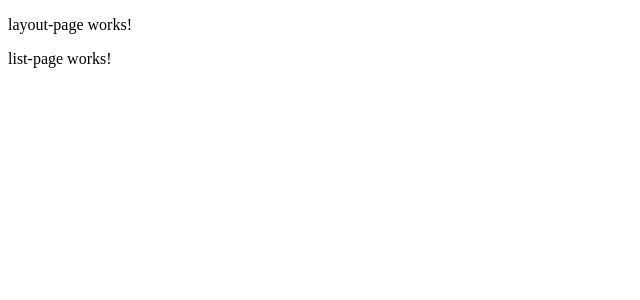
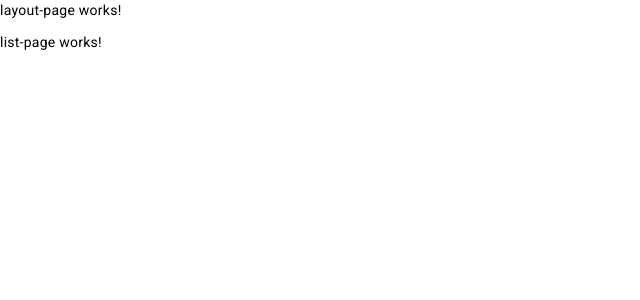
Before and after one commit to HassanAbbud/Heroes-App, an Angular app: page /heroes/list in a window 1280 px wide. Shown: the top 300 px of the page, without its empty margins (0-640 px from the left). Built offline with nearby package versions, Linux system fonts and the light colour scheme.

Commit message:
Install primeFlex & Angular material

```diff
--- a/angular.json
+++ b/angular.json
@@ -35,6 +35,7 @@
               "src/assets"
             ],
             "styles": [
+              "@angular/material/prebuilt-themes/deeppurple-amber.css",
               "src/styles.css"
             ],
             "scripts": []
@@ -94,6 +95,7 @@
               "src/assets"
             ],
             "styles": [
+              "@angular/material/prebuilt-themes/deeppurple-amber.css",
               "src/styles.css"
             ],
             "scripts": []
--- a/package.json
+++ b/package.json
@@ -11,13 +11,16 @@
   "private": true,
   "dependencies": {
     "@angular/animations": "^17.3.0",
+    "@angular/cdk": "^17.3.10",
     "@angular/common": "^17.3.0",
     "@angular/compiler": "^17.3.0",
     "@angular/core": "^17.3.0",
     "@angular/forms": "^17.3.0",
+    "@angular/material": "^17.3.10",
     "@angular/platform-browser": "^17.3.0",
     "@angular/platform-browser-dynamic": "^17.3.0",
     "@angular/router": "^17.3.0",
+    "primeflex": "^3.3.1",
     "rxjs": "~7.8.0",
     "tslib": "^2.3.0",
     "zone.js": "~0.14.3"
--- a/src/app/app.module.ts
+++ b/src/app/app.module.ts
@@ -4,6 +4,7 @@
 import { AppRoutingModule } from './app-routing.module';
 import { AppComponent } from './app.component';
 import { SharedModule } from './shared/shared.module';
+import { provideAnimationsAsync } from '@angular/platform-browser/animations/async';
 
 @NgModule({
   declarations: [
@@ -14,7 +15,9 @@
     AppRoutingModule,
     SharedModule
   ],
-  providers: [],
+  providers: [
+    provideAnimationsAsync()
+  ],
   bootstrap: [AppComponent]
 })
 export class AppModule { }
--- a/src/index.html
+++ b/src/index.html
@@ -6,8 +6,10 @@
   <base href="/">
   <meta name="viewport" content="width=device-width, initial-scale=1">
   <link rel="icon" type="image/x-icon" href="favicon.ico">
+  <link href="https://fonts.googleapis.com/css2?family=Roboto:wght@300;400;500&display=swap" rel="stylesheet">
+  <link href="https://fonts.googleapis.com/icon?family=Material+Icons" rel="stylesheet">
 </head>
-<body>
+<body class="mat-typography">
   <app-root></app-root>
 </body>
 </html>
--- a/src/styles.css
+++ b/src/styles.css
@@ -1 +1,4 @@
 /* You can add global styles to this file, and also import other style files */
+
+html, body { height: 100%; }
+body { margin: 0; font-family: Roboto, "Helvetica Neue", sans-serif; }
```
Also changed, not shown: src/app/material/material.module.ts (+30 -2 lines), 1 other file (tests, documents, lock files or other folders).
